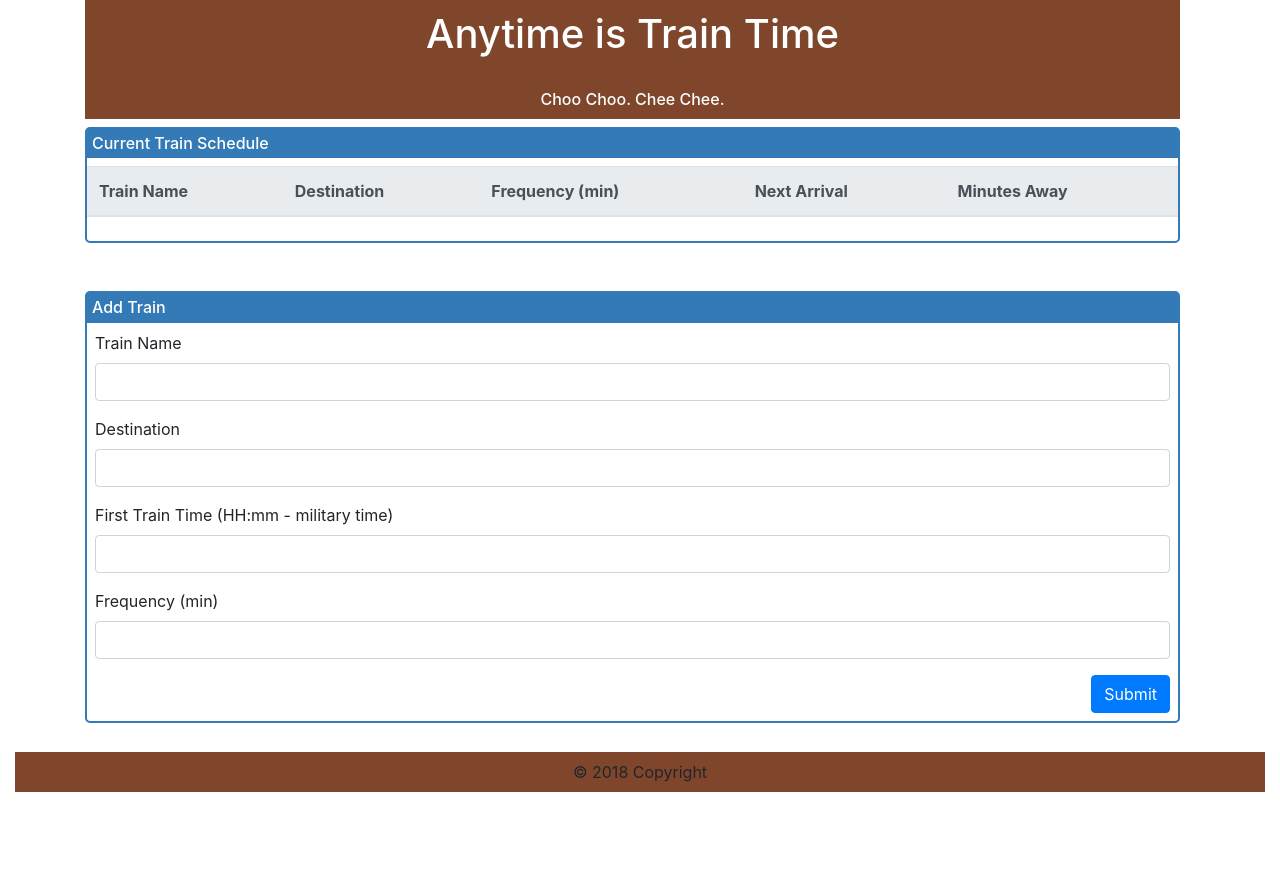
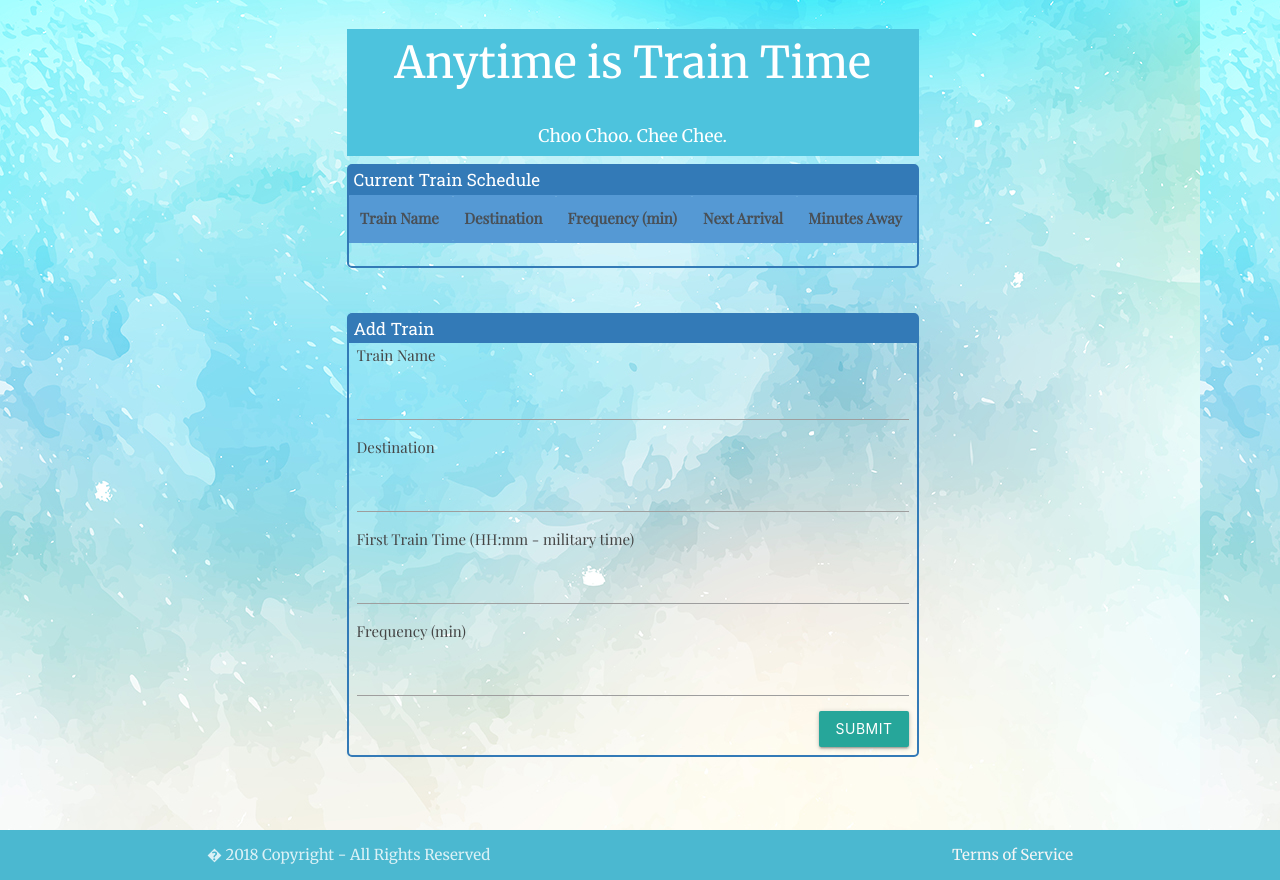
Before and after one commit to Throwback74/TrainScheduler-Firebase, a plain HTML site: page index.html in a window 1280 px wide. Before the commit the page ends 800 px from the top, so only its background shows below. Drawn offline with nearby package versions, Linux system fonts and the light colour scheme; no server answers.

Commit message:
updated with materialize styling replacements

```diff
--- a/index.html
+++ b/index.html
@@ -9,20 +9,35 @@
 
     <!-- Bootstrap CSS -->
     <link rel="stylesheet" href="https://stackpath.bootstrapcdn.com/bootstrap/4.1.1/css/bootstrap.min.css" integrity="sha384-WskhaSGFgHYWDcbwN70/dfYBj47jz9qbsMId/iRN3ewGhXQFZCSftd1LZCfmhktB" crossorigin="anonymous">
+    <link rel="stylesheet" href="https://cdnjs.cloudflare.com/ajax/libs/materialize/1.0.0-alpha.4/css/materialize.min.css">
+    <link href="https://fonts.googleapis.com/css?family=Lora|Merriweather|Noto+Serif|Playfair+Display|Roboto+Mono|Roboto+Slab" rel="stylesheet">
     <style>
         * {
             box-sizing: border-box;
         }
 
+        body {
+            background-image: url("assets/images/2144.jpg");
+            font-family: 'Merriweather', serif;
+            display: flex;
+            min-height: 100vh;
+            flex-direction: column;
+        }
+
         .trainingDay {
-            background-color: rgb(127, 70, 44);
+            background-color: #4dc3dd;
             color: white;
             text-align: center;
             padding: 10px, 10px, 10px, 10px;
         }
 
-        h1 {
+        h3 {
             padding-top: 10px;
+            margin: 25px, 0, 0, 0;
+        }
+
+        h6 {
+            margin: 0;
         }
 
         #topper {
@@ -33,6 +48,14 @@
             background-color: rgb(51, 122, 183);
             color: white;
             padding: 5px;
+            font-family: 'Roboto Slab', serif;
+            font-size: 17px;
+        }
+
+        .table .thead-light th {
+            color: #495057;
+            background-color: rgb(85, 153, 212);
+            border-color: rgb(85, 153, 212);
         }
 
         form,
@@ -40,24 +63,42 @@
             border: 2px solid rgb(51, 122, 183);
             border-radius: 5px;
             padding-bottom: 8px;
+            font-family: 'Playfair Display', serif;
+        }
+
+        fieldset {
+            padding: 0;
         }
 
         .form-group {
             margin-right: 8px;
             margin-left: 8px;
+            font-size: 16px;
+            color:#495057;
+        }
+
+        label {
+            color: #444444;
+            font-size: 15px;
         }
 
         #wr2 {
             padding-bottom: 50px;
+            font-family: 'Playfair Display', serif;
         }
 
         #submit-form {
             float: right;
         }
 
-        footer {
-            background-color: rgb(127, 70, 44);
-            overflow: auto;
+        main {
+            flex: 1 0 auto;
+        }
+        .page-footer {
+            margin-top: 15px;
+            padding-top: 0px;
+            color: #e8eaf6;
+            background-color: #4dc3dd;
         }
         /* footer {*/
         /* padding: 30px 0; */
@@ -73,12 +114,13 @@
 </head>
 
 <body class="mx-auto my-0">
+    <main>
     <div class="container-fluid border-bottom-1">
         <div class="container mb-2 mt-0 pl-0">
             <div class="container">
                 <div class="page-header">
                     <header class="trainingDay">
-                        <h1>Anytime is Train Time</h1><br>
+                        <h3>Anytime is Train Time</h3><br>
                         <h6 id="topper">Choo Choo. Chee Chee.</h6>
                     </header>
                 </div>
@@ -106,7 +148,7 @@
                         <fieldset>
                             <h6 class="percy">Add Train</h6>
                             <div class="form-group">
-                                <label for="Train Name">Train Name</label>
+                                <label for="Train-Name">Train Name</label>
                                 <input type="text" class="form-control" id="trainInput">
                             </div>
                             <div class="form-group">
@@ -114,7 +156,7 @@
                                 <input type="text" class="form-control" id="destinationInput">
                             </div>
                             <div class="form-group">
-                                <label for="First Train Time">First Train Time (HH:mm - military time)</label>
+                                <label for="First_Train_Time">First Train Time (HH:mm - military time)</label>
                                 <input type="text" class="form-control" id="initialTime">
                             </div>
                             <div class="form-group">
@@ -127,14 +169,23 @@
                         </fieldset>
                     </form>
                 </div>
-
-                <div class="fixed-bottom container-fluid section py-2 border-top-2">
-                    <footer class=" page-footer font-small blue py-2 mt-4">
-                        <div class="footer-copyright text-center">© 2018 Copyright </div>
-                    </footer>
+    </main>
+        <footer class="page-footer">
+            <div class="footer-copyright">
+                <div class="container">
+                � 2018 Copyright - All Rights Reserved
+                <a class="grey-text text-lighten-4 right" href="#!">Terms of Service</a>
                 </div>
             </div>
-        </div>
+        </footer>
+
+    <!-- <div class="fixed-bottom container-fluid section py-2 --> <!--border-top-2"> <footer class=" page-footer font-small blue py-2 mt-4">
+                        <div class="footer-copyright text-center">© 2018 Copyright
+                        </div>
+                    </footer>
+    </div> -->
+    </div>
+</div>
         <!-- Optional JavaScript -->
         <!-- jQuery first, then Popper.js, then Bootstrap JS -->
         <script src="https://code.jquery.com/jquery-3.3.1.slim.min.js" integrity="sha384-q8i/X+965DzO0rT7abK41JStQIAqVgRVzpbzo5smXKp4YfRvH+8abtTE1Pi6jizo" crossorigin="anonymous"></script>
@@ -143,6 +194,7 @@
         <script src="https://stackpath.bootstrapcdn.com/bootstrap/4.1.1/js/bootstrap.min.js" integrity="sha384-smHYKdLADwkXOn1EmN1qk/HfnUcbVRZyYmZ4qpPea6sjB/pTJ0euyQp0Mk8ck+5T" crossorigin="anonymous"></script>
         <script src="https://cdn.jsdelivr.net/momentjs/2.12.0/moment.min.js"></script>
         <script src="https://www.gstatic.com/firebasejs/5.2.0/firebase.js"></script>
+
         <script src="assets/javascript/app.js"></script>
 </body>
 
```
